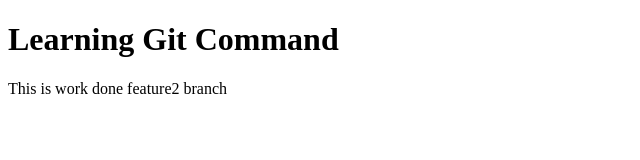
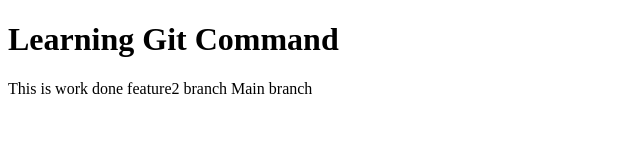
Before and after one commit to hiteshbhavsar986/Another_One, a plain HTML site: page index.html in a window 1280 px wide. Shown: the whole page, without its empty margins (0-640 px from the left). Drawn offline with Linux system fonts and the light colour scheme.

Commit message:
Added Main Branch

```diff
--- a/index.html
+++ b/index.html
@@ -7,6 +7,6 @@
 </head>
 <body>
     <h1>Learning Git Command</h1>
-    <p>This is work done feature2 branch</p>
+    <p>This is work done feature2 branch Main branch</p>
 </body>
 </html>
```
